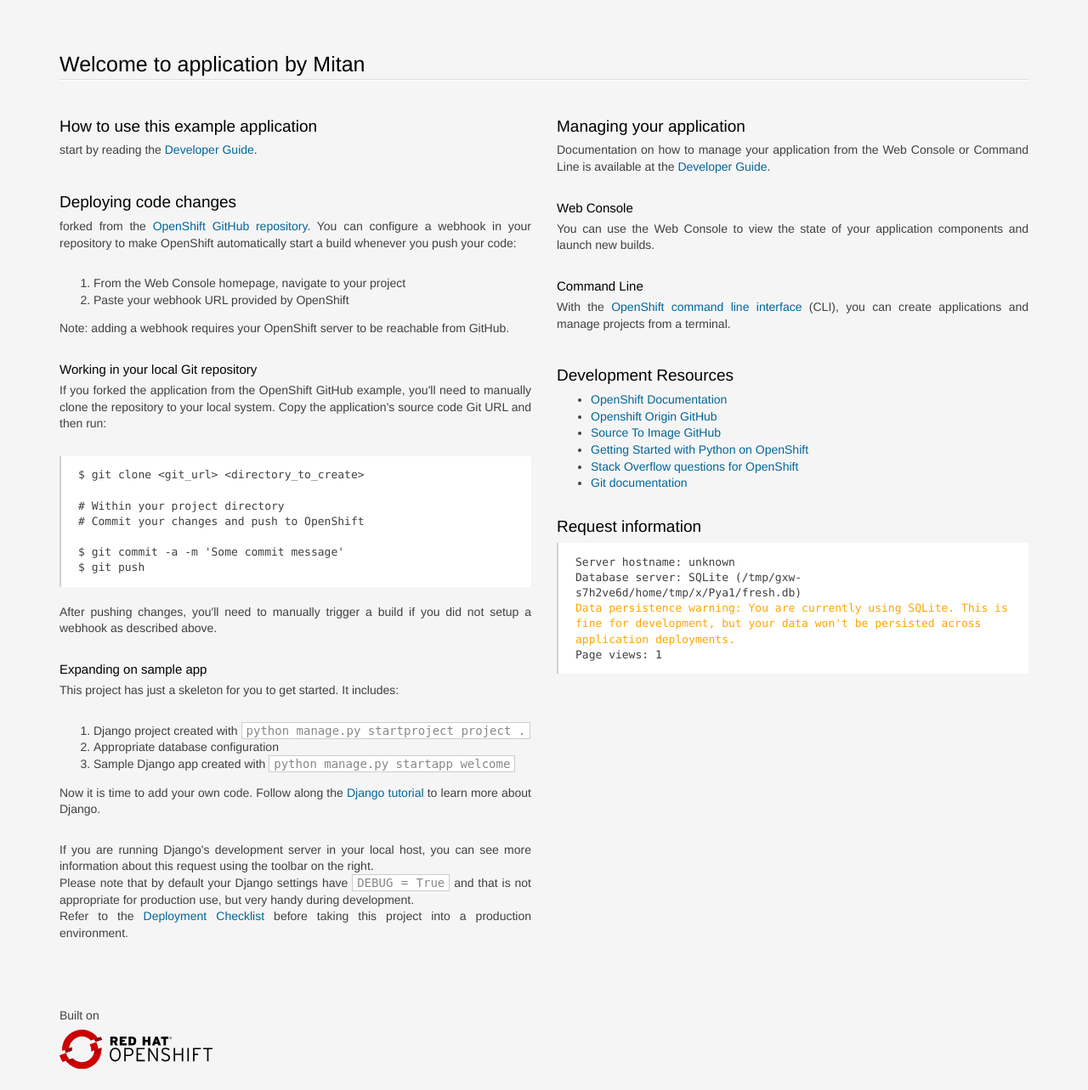
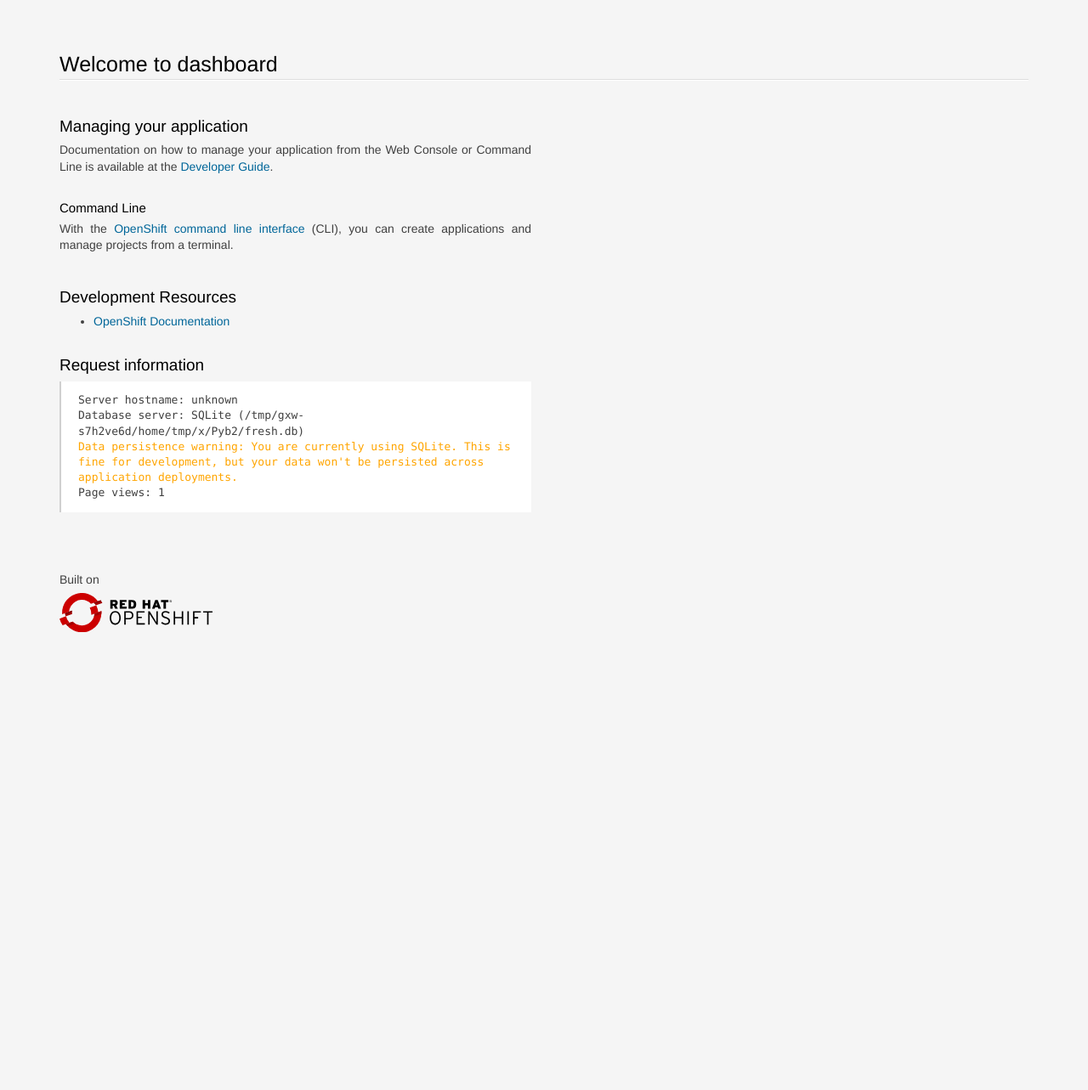
Before and after one commit to mitanverma/repo, a Django app: page / in a window 1280 px wide. Shown: the whole page at 85% size. After the commit the page ends 744 px from the top, so only its background shows below. Run offline with Django 3.2, Linux system fonts and the light colour scheme; data comes from the database, SQL or seed files in the repository; some libraries are stand-ins or nearby versions.

Commit message:
Update index.html

```diff
--- a/trunk/welcome/templates/welcome/index.html
+++ b/trunk/welcome/templates/welcome/index.html
@@ -212,72 +212,17 @@ pre {
 
 <section class='container'>
           <hgroup>
-            <h1>Welcome to application by Mitan</h1>
+            <h1>Welcome to dashboard</h1>
           </hgroup>
 
 
         <div class="row">
-          <section class='col-xs-12 col-sm-6 col-md-6'>
-            <section>
-              <h2>How to use this example application</h2>
-                <p>start by reading the <a href="http://docs.okd.io/latest/dev_guide/templates.html#using-the-quickstart-templates">Developer Guide</a>.</p>
 
-              <h2>Deploying code changes</h2>
-                <p>
-                 forked from the <a href="https://www.github.com/sclorg/django-ex">OpenShift GitHub repository</a>.
-                  You can configure a webhook in your repository to make OpenShift automatically start a build whenever you push your code:
-                </p>
-
-<ol>
-  <li>From the Web Console homepage, navigate to your project</li>
-  <li>Paste your webhook URL provided by OpenShift</li>
-</ol>
-<p>Note: adding a webhook requires your OpenShift server to be reachable from GitHub.</p>
-
-                <h3>Working in your local Git repository</h3>
-                <p>If you forked the application from the OpenShift GitHub example, you'll need to manually clone the repository to your local system. Copy the application's source code Git URL and then run:</p>
-
-<pre>$ git clone &lt;git_url&gt; &lt;directory_to_create&gt;
-
-# Within your project directory
-# Commit your changes and push to OpenShift
-
-$ git commit -a -m 'Some commit message'
-$ git push</pre>
-
-<p>After pushing changes, you'll need to manually trigger a build if you did not setup a webhook as described above.</p>
-
-                  <h3>Expanding on sample app</h3>
-                  <p>This project has just a skeleton for you to get started. It includes:</p>
-                  <ol>
-                    <li>Django project created with <code>python manage.py startproject project .</code></li>
-                    <li>Appropriate database configuration</li>
-                    <li>Sample Django app created with <code>python manage.py startapp welcome</code></li>
-                  </ol>
-                  <p>
-                    Now it is time to add your own code.
-                    Follow along the <a href="https://docs.djangoproject.com/en/1.11/intro/tutorial01/">Django tutorial</a> to learn more about Django.
-                  </p>
-                  <p>
-                    If you are running Django's development server in your local host, you can see more information
-                    about this request using the toolbar on the right.<br>
-                    Please note that by default your Django settings have <code>DEBUG = True</code> and that is not appropriate for production use,
-                    but very handy during development.<br>
-                    Refer to the <a href="https://docs.djangoproject.com/en/1.11/howto/deployment/checklist/">Deployment Checklist</a>
-                    before taking this project into a production environment.
-                  </p>
-
-            </section>
-
-          </section>
           <section class="col-xs-12 col-sm-6 col-md-6">
 
                 <h2>Managing your application</h2>
 
                 <p>Documentation on how to manage your application from the Web Console or Command Line is available at the <a href="http://docs.okd.io/latest/dev_guide/overview.html">Developer Guide</a>.</p>
-
-                <h3>Web Console</h3>
-                <p>You can use the Web Console to view the state of your application components and launch new builds.</p>
 
                 <h3>Command Line</h3>
                 <p>With the <a href="http://docs.okd.io/latest/cli_reference/overview.html">OpenShift command line interface</a> (CLI), you can create applications and manage projects from a terminal.</p>
@@ -285,11 +230,6 @@ $ git push</pre>
                 <h2>Development Resources</h2>
                   <ul>
                     <li><a href="http://docs.okd.io/latest/welcome/index.html">OpenShift Documentation</a></li>
-                    <li><a href="https://github.com/openshift/origin">Openshift Origin GitHub</a></li>
-                    <li><a href="https://github.com/openshift/source-to-image">Source To Image GitHub</a></li>
-                    <li><a href="http://docs.okd.io/latest/using_images/s2i_images/python.html">Getting Started with Python on OpenShift</a></li>
-                    <li><a href="http://stackoverflow.com/questions/tagged/openshift">Stack Overflow questions for OpenShift</a></li>
-                    <li><a href="http://git-scm.com/documentation">Git documentation</a></li>
                   </ul>
 
                 <h2>Request information</h2>
```
